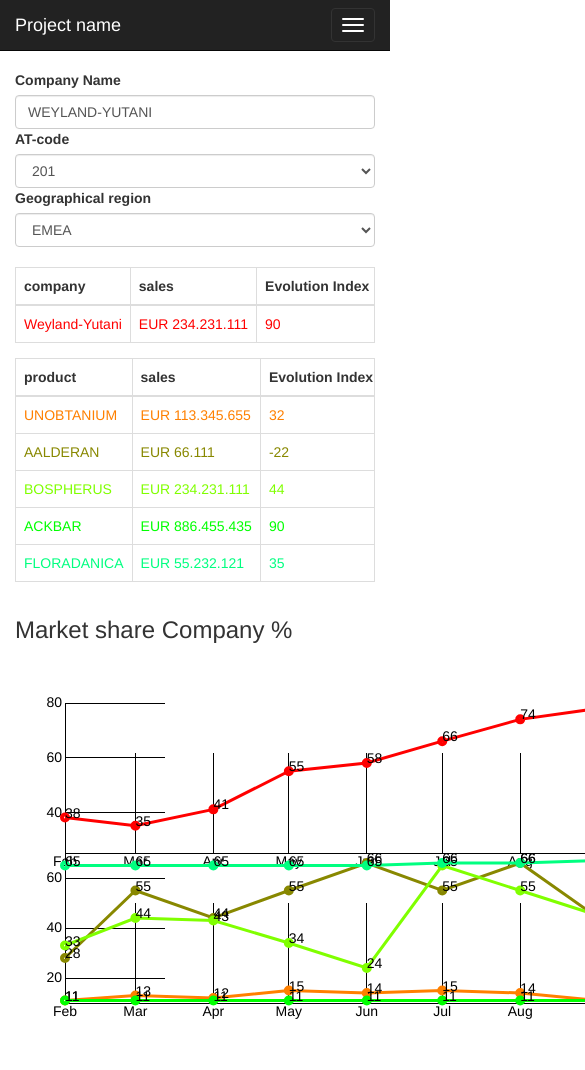
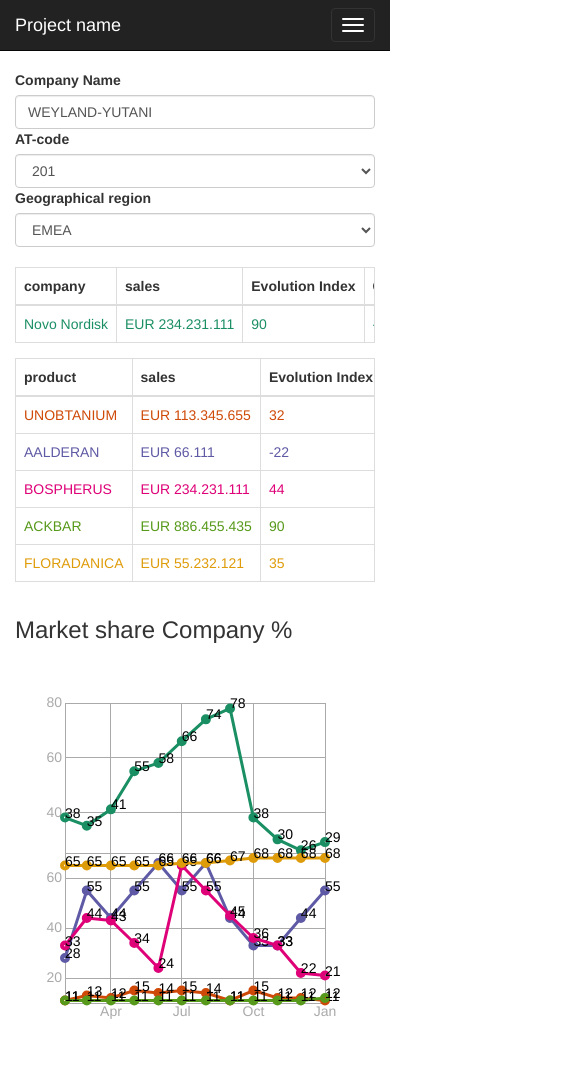
Before and after one commit to larjen/pids, a website: page pids/index.html in a window 390 px wide. Shown: the top 1070 px of the page, 585 px wide, since content can reach past the window. Drawn offline with nearby package versions, Linux system fonts and the light colour scheme.

Commit message:
dev
new color palette

```diff
--- a/pids/index.html
+++ b/pids/index.html
@@ -64,54 +64,54 @@
         /* colors */
 
         .color-0 {
-            stroke: #ff0000;
-            color: #ff0000;
+            stroke: #1B8F64;
+            color: #1B8F64;
         }
 
         .color-1 {
-            stroke: #ff8000;
-            color: #ff8000;
+            stroke: #CF4A09;
+            color: #CF4A09;
         }
 
         .color-2 {
-            stroke: #888800;
-            color: #888800;
+            stroke: #5F5AA5;
+            color: #5F5AA5;
         }
 
         .color-3 {
-            stroke: #80ff00;
-            color: #80ff00;
+            stroke: #DE0177;
+            color: #DE0177;
         }
 
         .color-4 {
-            stroke: #00ff00;
-            color: #00ff00;
+            stroke: #57991A;
+            color: #57991A;
         }
 
 
         .color-5 {
-            stroke: #00ff80;
-            color: #00ff80;
+            stroke: #DF9C0A;
+            color: #DF9C0A;
         }
 
         .color-6 {
-            stroke: #00ffff;
-            color: #00ffff;
+            stroke: #956216;
+            color: #956216;
         }
 
         .color-7 {
-            stroke: #0080ff;
-            color: #0080ff;
+            stroke: #515451;
+            color: #515451;
         }
 
         .color-8 {
-            stroke: #0000ff;
-            color: #0000ff;
+            stroke: #2B57A3;
+            color: #2B57A3;
         }
 
         .color-9 {
-            stroke: #7f00ff;
-            color: #7f00ff;
+            stroke: #FC6A0B;
+            color: #FC6A0B;
         }
 
         td[data-action="dim"],
@@ -121,7 +121,19 @@
             cursor: pointer;
         }
 
-
+        .x-axis,
+        .y-axis,
+        .x-axis line,
+        .y-axis line,
+        .x-axis .domain,
+        .y-axis .domain {
+            stroke: #aaa;
+        }
+        .x-axis text,
+        .y-axis text {
+            fill: #aaa;
+            stroke: none;
+        }
     </style>
 </head>
 <body data-action="dim">
@@ -178,29 +190,6 @@
             <div class="col-md-12">
                 <div class="table-responsive" id="table-company">
 
-                    <!--
-                    <table class="table table-bordered">
-                        <thead>
-                            <tr>
-                                <th>Agent company</th>
-                                <th>Sales</th>
-                                <th>Growth %</th>
-                                <th>Market Growth %</th>
-                                <th>Market Share %</th>
-                                <th>Evolution index</th>
-                            </tr>
-                        </thead>
-                        <tbody>
-                            <tr>
-                                <td>WEYLAND-YUTANI</td>
-                                <td>EUR 342.231.121</td>
-                                <td>21%</td>
-                                <td>33%</td>
-                                <td>44%</td>
-                                <td>80</td>
-                            </tr>
-                    </table>
-                    -->
                 </div>
 
             </div>
@@ -209,71 +198,7 @@
         <div class="row">
             <div class="col-md-12">
                 <div class="table-responsive" id="table-product">
-                    <!--
 
-                    <table class="table table-bordered">
-                        <thead>
-                            <tr>
-                                <th>Product</th>
-                                <th>Sales</th>
-                                <th>Growth %</th>
-                                <th>Market Growth %</th>
-                                <th>Market Share %</th>
-                                <th>Evolution index</th>
-                            </tr>
-                        </thead>
-                        <tbody>
-                            <tr>
-                                <td>BLALBA</td>
-                                <td>EUR 342.231.121</td>
-                                <td>21%</td>
-                                <td>33%</td>
-                                <td>44%</td>
-                                <td>80</td>
-                            </tr>
-                            <tr>
-                                <td>BLALBA</td>
-                                <td>EUR 342.231.121</td>
-                                <td>21%</td>
-                                <td>33%</td>
-                                <td>44%</td>
-                                <td>80</td>
-                            </tr>
-                            <tr>
-                                <td>BLALBA</td>
-                                <td>EUR 342.231.121</td>
-                                <td>21%</td>
-                                <td>33%</td>
-                                <td>44%</td>
-                                <td>80</td>
-                            </tr>
-                            <tr>
-                                <td>BLALBA</td>
-                                <td>EUR 342.231.121</td>
-                                <td>21%</td>
-                                <td>33%</td>
-                                <td>44%</td>
-                                <td>80</td>
-                            </tr>
-                            <tr>
-                                <td>BLALBA</td>
-                                <td>EUR 342.231.121</td>
-                                <td>21%</td>
-                                <td>33%</td>
-                                <td>44%</td>
-                                <td>80</td>
-                            </tr>
-                            <tr>
-                                <td>BLALBA</td>
-                                <td>EUR 342.231.121</td>
-                                <td>21%</td>
-                                <td>33%</td>
-                                <td>44%</td>
-                                <td>80</td>
-                            </tr>
-                    </table>
-
-                    -->
                 </div>
             </div>
         </div>
@@ -282,7 +207,7 @@
             <div class="col-md-12">
                 <h3>Market share Company %</h3>
             </div>
-            <div class="col-md-12" id="svg-container-marketshare">
+            <div class="col-md-12" id="svg-container-marketshare" style="height: 400px;">
 
             </div>
         </div>
@@ -291,13 +216,9 @@
             <div class="col-md-12">
                 <h3>Market share Product %</h3>
             </div>
-            <div class="col-md-12" id="svg-container-mat">
+            <div class="col-md-12" id="svg-container-mat" style="height: 400px;">
 
             </div>
         </div>
-
-
-
-
 </body>
 </html>
--- a/pids/pids-graph-1.js
+++ b/pids/pids-graph-1.js
@@ -7,8 +7,8 @@
 
 var pidsGraph = {
     dataSet: null,
-    width: 940,
-    height: 400,
+    width: [], // chart widths
+    height: [], // chart heights
     padding: 50,
     scales: [], // holds the calculated scales
     xMin: [],
@@ -46,9 +46,15 @@
         var day = strDate.substr(6, 2);
         return new Date(year, month, day);
     },
+    isLastSlice: function(ds){
+        if (this.chart[ds.chartid].slicenumber == this.chart[ds.chartid].slicetotal) {
+            return true;
+        } else {
+            return false;
+        }
+    },
+
     getSvg: function (ds) {
-
-
 
         // get the svgid correlating to the chartid
         var svgid = this.chart[ds.chartid].svgid;
@@ -61,8 +67,8 @@
 
             // create the svg to hold the graph and return the svg
             svg = d3.select("#svg-container-" + svgid).append("svg").attr({
-                width: this.width,
-                height: this.height,
+                width: this.width[ds.chartid],
+                height: this.height[ds.chartid],
                 id: "svg-" + svgid
             });
         }
@@ -75,7 +81,7 @@
                 this.xMin[ds.chartid],
                 this.xMax[ds.chartid]
             ])
-            .range([this.padding, this.width - this.padding])
+            .range([this.padding, this.width[ds.chartid] - this.padding])
             .nice();
 
             var yScale = d3.scale.linear()
@@ -93,27 +99,31 @@
         }
         return this.scales[ds.chartid];
     },
-    getAxisGenerators: function(scale){
-        return {
-            y: d3.svg.axis().scale(scale.y).orient("left").ticks(4).innerTickSize(-100).outerTickSize(0),
-            x: d3.svg.axis().scale(scale.x).orient("bottom").tickFormat(d3.time.format("%b")).innerTickSize(-100).outerTickSize(0)
-        };
+    getAxisGenerators: function (ds, scale) {
+        if (this.isLastSlice(ds)) {
+            return {
+                y: d3.svg.axis().scale(scale.y).orient("left").ticks(4).innerTickSize(-this.width[ds.chartid] + 2 * this.padding).outerTickSize(0),
+                x: d3.svg.axis().scale(scale.x).orient("bottom").ticks(6).tickFormat(d3.time.format("%b")).innerTickSize(-(this.height[ds.chartid] / 2) + this.padding).outerTickSize(0)
+            };
+        } else {
+            return {
+                y: d3.svg.axis().scale(scale.y).orient("left").ticks(4).innerTickSize(-this.width[ds.chartid] + 2 * this.padding).outerTickSize(0),
+                x: d3.svg.axis().scale(scale.x).orient("bottom").ticks(6).tickFormat("").innerTickSize(-(this.height[ds.chartid] / 2) + this.padding).outerTickSize(0)
+            };
+        }
     },
     getAxis: function(ds, svg, axisGenerators){
         if (this.axis[ds.chartid] === undefined) {
             this.axis[ds.chartid] = {};
+            this.axis[ds.chartid].x = svg.append("g")
+                .call(axisGenerators.x)
+                .attr("class", "x-axis")
+                .attr("transform", "translate(0," + (this.chart[ds.chartid].yrangemax + this.chart[ds.chartid].yrangemaxpadding) + ")");
             this.axis[ds.chartid].y = svg.append("g")
                 .call(axisGenerators.y)
                 .attr("class", "y-axis")
                 .attr("transform", "translate(" + this.padding + ",0)");
-            this.axis[ds.chartid].x = svg.append("g")
-                .call(axisGenerators.x)
-                .attr("class", "x-axis")
-                .attr("transform", "translate(0," + (this.chart[ds.chartid].yrangemax + this.chart[ds.chartid].yrangemaxpadding) + ")");
         }
-
-
-
     },
     addDots: function (ds, svg, scale) {
 
@@ -180,13 +190,14 @@
         var scale = this.getScales(ds);
 
         // get the axis generators
-        var axisGenerators = this.getAxisGenerators(scale);
+        var axisGenerators = this.getAxisGenerators(ds, scale);
 
         // function that draws line
         var lineFun = d3.svg.line()
           .x(function (d) { return scale.x(self.getDate(d.x)); })
           .y(function (d) { return scale.y(d.y); })
           .interpolate("linear");
+
 
         var axis = this.getAxis(ds, svg, axisGenerators);
 
@@ -390,6 +401,12 @@
             this.svg[dataSet.svg[i].svgid] = dataSet.svg[i];
         }
 
+        // set height and width for all charts
+        for (var i = 0; i < dataSet.chart.length ; i++) {
+            this.height[dataSet.chart[i].chartid] = $("#svg-container-" + dataSet.chart[i].svgid).height();
+            this.width[dataSet.chart[i].chartid] = $("#svg-container-" + dataSet.chart[i].svgid).width();
+        }
+
     },
     render: function (dataSet) {
         this.initializeDataSet(dataSet);
--- a/pids/pids_data.json
+++ b/pids/pids_data.json
@@ -661,6 +661,8 @@
       "x-label": "Month",
       "y-label": "Evolution Index (MAT)",
       "description": "KPI development - Company",
+      "slicenumber": 1,
+      "slicetotal": 2,
       "yrangemax": 200,
       "yrangemin": 0,
       "yrangemaxpadding": 0,
@@ -672,6 +674,8 @@
       "x-label": "Month",
       "y-label": "Evolution Index (MAT)",
       "description": "KPI development - Product",
+      "slicenumber": 2,
+      "slicetotal": 2,
       "yrangemax": 400,
       "yrangemin": 200,
       "yrangemaxpadding": -50,
@@ -683,6 +687,8 @@
       "x-label": "Month",
       "y-label": "Marketshare %",
       "description": "Marketshare - company",
+      "slicenumber": 1,
+      "slicetotal": 2,
       "yrangemax": 200,
       "yrangemin": 0,
       "yrangemaxpadding": 0,
@@ -694,6 +700,8 @@
       "x-label": "Month",
       "y-label": "Marketshare %",
       "description": "Marketshare %",
+      "slicenumber": 2,
+      "slicetotal": 2,
       "yrangemax": 400,
       "yrangemin": 200,
       "yrangemaxpadding": -50,
@@ -716,7 +724,7 @@
     {
       "entityid": "weyland_yutani",
       "type": "company",
-      "name": "Weyland-Yutani",
+      "name": "Novo Nordisk",
       "properties": {
         "sales": "EUR 234.231.111",
         "Evolution Index": "90",
```
